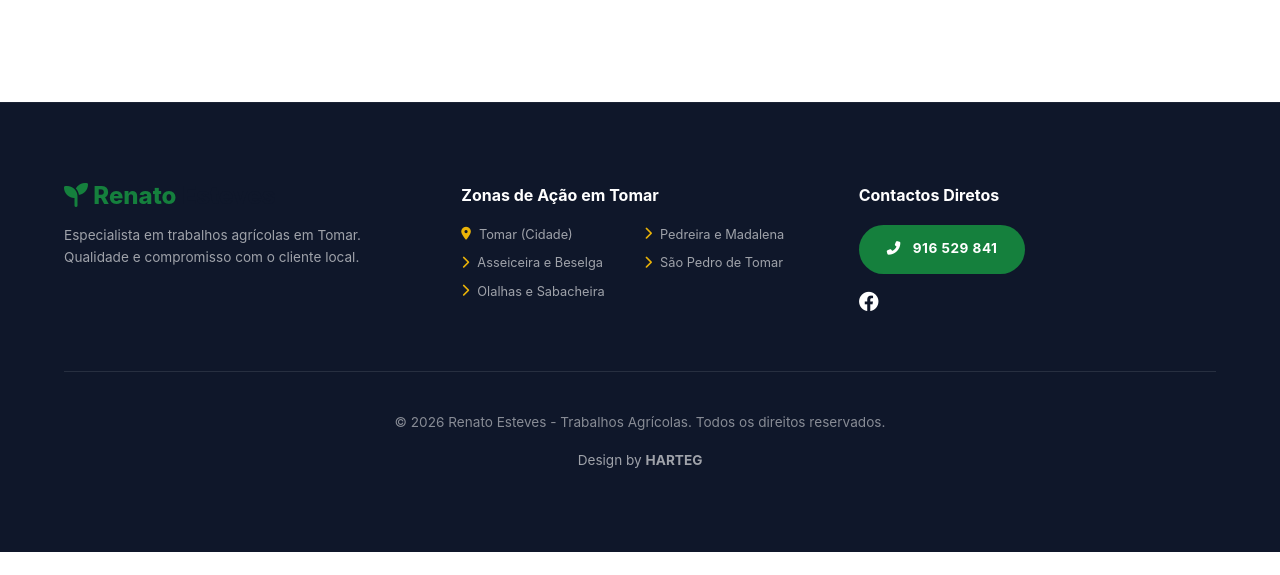
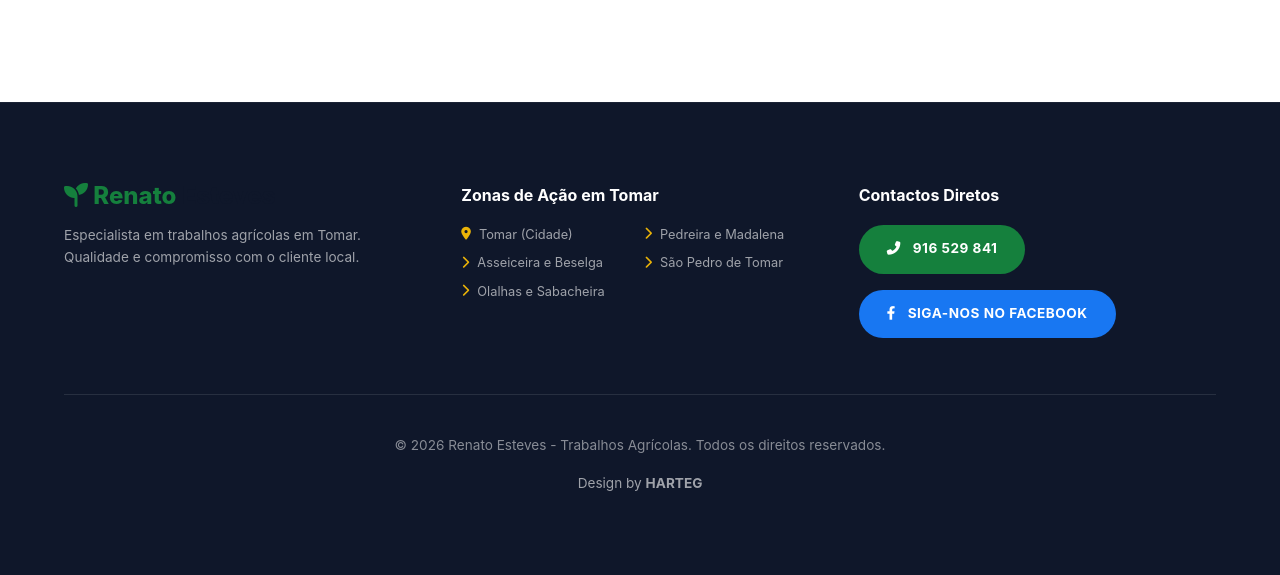
Before and after one commit to AfonsoNunes03/Renato-Esteves, a website built with Vite: page index.html in a window 1280 px wide. Shown: the part 3518-4093 px from the top of the page. Before the commit the page ends 4070 px from the top, so only its background shows below. Built offline with nearby package versions, Linux system fonts and the light colour scheme.

Commit message:
UI: Added styled blue Facebook button in contacts

```diff
--- a/index.html
+++ b/index.html
@@ -246,8 +246,10 @@
                 <i class="fas fa-phone-alt"></i> 916 529 841
               </a>
             </div>
-            <div class="footer-socials flex gap-4 mt-4">
-              <a href="https://www.facebook.com/renatoandre.esteves.9" class="text-white hover:text-accent" target="_blank" aria-label="Facebook"><i class="fab fa-facebook fa-lg"></i></a>
+            <div class="footer-socials mt-6">
+              <a href="https://www.facebook.com/renatoandre.esteves.9" class="btn btn-facebook btn-sm" target="_blank" aria-label="Facebook">
+                <i class="fab fa-facebook-f"></i> Siga-nos no Facebook
+              </a>
             </div>
           </div>
         </div>
--- a/style.css
+++ b/style.css
@@ -163,6 +163,17 @@ li {
   background-color: #128c7e;
   transform: translateY(-4px);
   box-shadow: 0 10px 15px -3px rgba(37, 211, 102, 0.4);
+}
+
+.btn-facebook {
+  background-color: #1877f2;
+  color: white;
+}
+
+.btn-facebook:hover {
+  background-color: #166fe5;
+  transform: translateY(-4px);
+  box-shadow: 0 10px 15px -3px rgba(24, 119, 242, 0.4);
 }
 
 .btn-lg {
```
